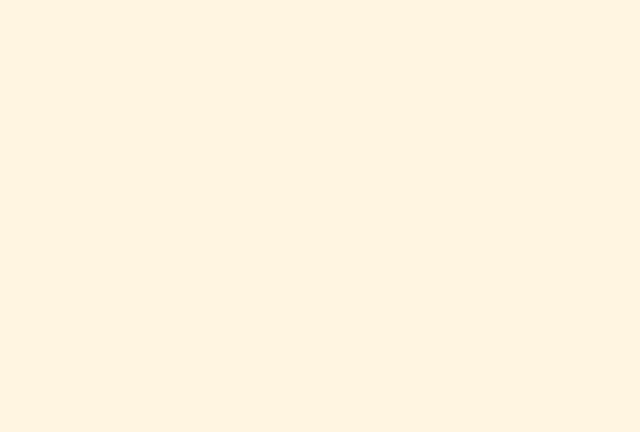
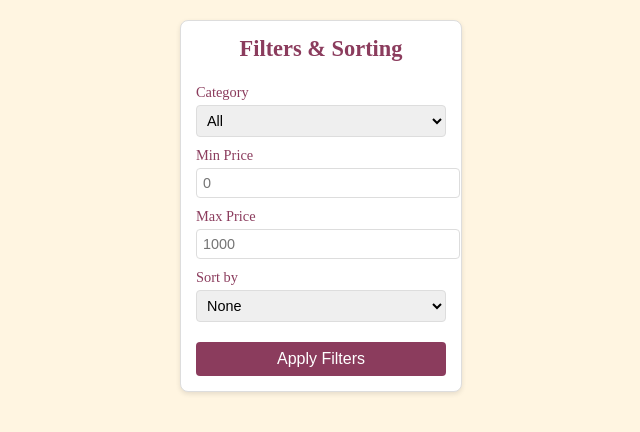
Before and after one commit to MohammadHamo912/Lychee, a React (Create React App) app in the folder lychee0/: page /filterspanel in a window 1280 px wide. Before the commit this address had no page. Shown: the top 432 px of the page, without its empty margins (319-959 px from the left). Built offline with nearby package versions, Linux system fonts and the light colour scheme.

Commit message:
added filters panel

```diff
--- a/lychee0/src/App.js
+++ b/lychee0/src/App.js
@@ -16,6 +16,7 @@ import CheckoutForm from "./components/CheckoutForm";
 import DummyHomePage from "./DummyFiles/DummyHomePage.jsx";
 import { useCart } from "./Data/dummyCartData.js";
 import { useCartCheckout } from "./Data/dummyCheckoutData.js";
+import FiltersPanel from "./components/FiltersPanel";
 
 function App() {
   /*dummy data for shopping cart */
@@ -32,7 +33,7 @@ function App() {
         <Route path="/navbar" element={<NavBar />} />
         <Route path="/footer" element={<Footer />} />
         <Route path="/shops" element={<ShopGrid />} />
-
+        <Route path="/filterspanel" element={<FiltersPanel />} />
         <Route
           path="/productcard"
           element={
--- /dev/null
+++ b/lychee0/src/ComponentsCss/FiltersPanel.css
@@ -0,0 +1,57 @@
+.filters-panel {
+    border: 1px solid #ddd;
+    padding: 15px;
+    border-radius: 8px;
+    background: #fff;
+    max-width: 250px;
+    /* Reduced from 300px to 250px */
+    margin: 20px auto;
+    box-shadow: 0 2px 5px rgba(0, 0, 0, 0.1);
+}
+
+.filters-panel h3 {
+    margin-top: 0;
+    font-size: 1.4rem;
+    color: #8B3C5D;
+    /* Deep Berry */
+    text-align: center;
+}
+
+.filter-group {
+    margin-bottom: 10px;
+    display: flex;
+    flex-direction: column;
+}
+
+.filter-group label {
+    font-size: 0.9rem;
+    margin-bottom: 4px;
+    color: #8B3C5D;
+}
+
+.filter-group input,
+.filter-group select {
+    padding: 6px;
+    font-size: 0.9rem;
+    border: 1px solid #ddd;
+    border-radius: 4px;
+}
+
+.apply-button {
+    width: 100%;
+    padding: 8px;
+    background: #8B3C5D;
+    /* Deep Berry */
+    color: white;
+    border: none;
+    border-radius: 4px;
+    font-size: 1rem;
+    cursor: pointer;
+    margin-top: 10px;
+    transition: background 0.3s ease;
+}
+
+.apply-button:hover {
+    background: #B76E79;
+    /* Rose Gold */
+}
--- /dev/null
+++ b/lychee0/src/components/FiltersPanel.jsx
@@ -0,0 +1,73 @@
+import React, { useState } from 'react';
+import '../ComponentsCss/FiltersPanel.css';
+
+const FiltersPanel = ({ onApplyFilters }) => {
+    // Local state for filters
+    const [category, setCategory] = useState('all');
+    const [minPrice, setMinPrice] = useState('');
+    const [maxPrice, setMaxPrice] = useState('');
+    const [rating, setRating] = useState('all');
+    const [sortOption, setSortOption] = useState('none');
+
+    const handleApply = () => {
+        const filters = {
+            category,
+            minPrice: minPrice ? parseFloat(minPrice) : null,
+            maxPrice: maxPrice ? parseFloat(maxPrice) : null,
+            rating,
+            sortOption,
+        };
+        if (onApplyFilters) {
+            onApplyFilters(filters);
+        }
+    };
+
+    return (
+        <div className="filters-panel">
+            <h3>Filters & Sorting</h3>
+            <div className="filter-group">
+                <label htmlFor="category">Category</label>
+                <select id="category" value={category} onChange={(e) => setCategory(e.target.value)}>
+                    <option value="all">All</option>
+                    <option value="beauty">Beauty</option>
+                    <option value="fashion">Fashion</option>
+                    <option value="bags">Bags</option>
+                </select>
+            </div>
+            <div className="filter-group">
+                <label htmlFor="minPrice">Min Price</label>
+                <input
+                    type="number"
+                    id="minPrice"
+                    value={minPrice}
+                    onChange={(e) => setMinPrice(e.target.value)}
+                    placeholder="0"
+                />
+            </div>
+            <div className="filter-group">
+                <label htmlFor="maxPrice">Max Price</label>
+                <input
+                    type="number"
+                    id="maxPrice"
+                    value={maxPrice}
+                    onChange={(e) => setMaxPrice(e.target.value)}
+                    placeholder="1000"
+                />
+            </div>
+            <div className="filter-group">
+                <label htmlFor="sortOption">Sort by</label>
+                <select id="sortOption" value={sortOption} onChange={(e) => setSortOption(e.target.value)}>
+                    <option value="none">None</option>
+                    <option value="priceLowToHigh">Price: Low to High</option>
+                    <option value="priceHighToLow">Price: High to Low</option>
+                    <option value="nameAZ">Name: A-Z</option>
+                </select>
+            </div>
+            <button className="apply-button" onClick={handleApply}>
+                Apply Filters
+            </button>
+        </div>
+    );
+};
+
+export default FiltersPanel;
--- a/lychee0/src/pages/Auth.css
+++ b/lychee0/src/pages/Auth.css
@@ -43,6 +43,7 @@ body {
 
 .auth-box input {
   width: calc(100% - 20px);
+  max-width: 350px;
   padding: 12px;
   margin: 10px auto;
   border: 1px solid #d9b6a3;
```
